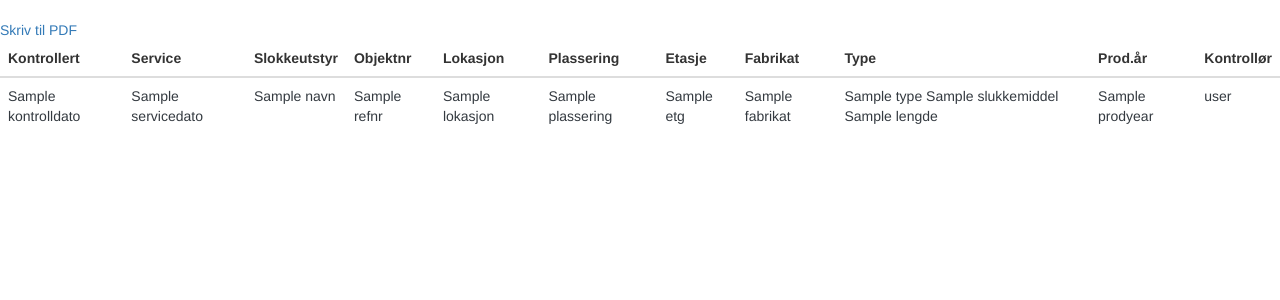
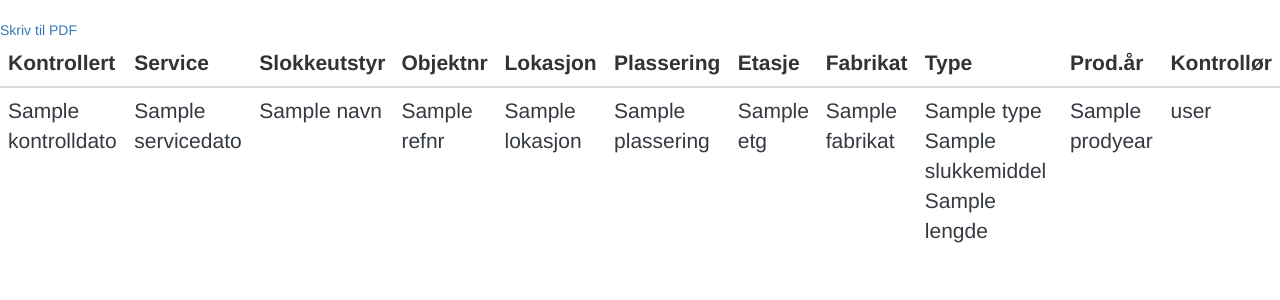
Before and after one commit to gruffsy/BTGCtrl, a Django app: template kontroll/templates/objtr.html in a window 1280 px wide. Shown: the part 62-362 px from the top of the page. Run offline with Django 3.2, Linux system fonts and the light colour scheme; the template is opened without the code that fills it: most values are stand-ins (such as "Sample title", 1, 10 or a date in 2020); some libraries are stand-ins or nearby versions.

Commit message:
kontroll

```diff
--- a/kontroll/templates/detail.html
+++ b/kontroll/templates/detail.html
@@ -69,7 +69,7 @@
                                         {{obj.extinguishant.slukkemiddel}}
                                         {% endif %}</h2></p><br>
                                     <div class="table-responsive">
-                                        <table class="table" style="border">
+                                        <table class="lead table" style="border">
                                             <tr>
                                                 <td>Sist kontrollert: [{{obj.sistekontroll}}]</td>
                                             </tr>
--- a/kontroll/templates/objtr.html
+++ b/kontroll/templates/objtr.html
@@ -2,7 +2,7 @@
 {% block body %}
 <a href="{% url 'pdf' customer.id %}">Skriv til PDF</a>
 <div class="table-responsive">
-    <table class="table w-auto table-hover">
+    <table class="lead table w-auto table-hover">
         <thead>
         <tr>
             <th>Kontrollert</th>
```
